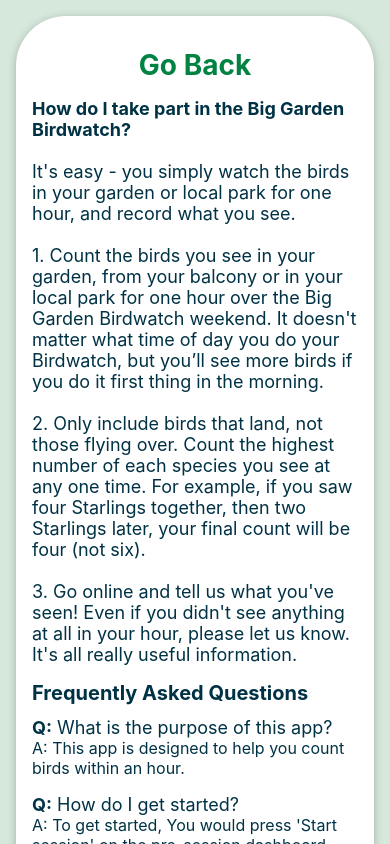
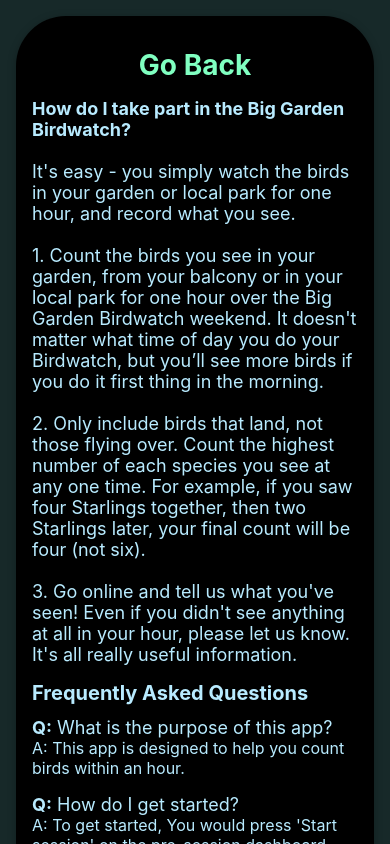
Before and after one commit to Platymek/HumanComputerInteraction-HiFi-Prototype, a React Native app: screen /Help in a window 390 px wide. Built offline with nearby package versions, Linux system fonts and the light colour scheme.

Commit message:
UI updates + new dark mode colors added

```diff
--- a/App.js
+++ b/App.js
@@ -4,6 +4,7 @@ import { NavigationContainer } from '@react-navigation/native';
 import { createNativeStackNavigator } from '@react-navigation/native-stack';
 
 import lightColors from './ColorsUpdated'
+import darkColors from './ColorsDark'
 import birds from './Birds'
 
 import SignUp from './pages/SignUp';
@@ -100,7 +101,7 @@ function App() {
     const [log, setLog] = useState({});
 
     // current list of colours (defaults to lightColors from Colors.js)
-    const [colors, setColors] = useState(lightColors);
+    const [colors, setColors] = useState(darkColors);
 
     // index of bird on info page
     const [infoIndex, setInfoIndex] = useState(0);
--- /dev/null
+++ b/ColorsDark.js
@@ -0,0 +1,29 @@
+
+const colorsDark = [
+
+    // light green (certain highlights)
+    "#4d40cb",
+
+    // white
+    "#000",
+
+    // dark green (text)
+    "#B8EBFF",
+
+    // medium green (buttons)
+    "#80FFC1",
+
+    // grey (backdrops)
+    "#ababab",
+
+    // red (alt colour)
+    "#EF8876",
+
+    // red (dark alt colour)
+    "#EDBABD",
+
+    // light grey (background colour)
+    "#172929",
+]
+
+export default colorsDark
--- a/pages/Help.js
+++ b/pages/Help.js
@@ -11,8 +11,9 @@ export default function HelpPage({ navigation, route }) {
       style={{
 
         flex: 1,
-        maxWidth: 500,
-        alignSelf:'center',
+        alignSelf: 'center',
+        backgroundColor: colors[1],
+        width: '100%',
       }}
     >
       <StatusBar
@@ -22,7 +23,13 @@ export default function HelpPage({ navigation, route }) {
           barStyle='dark-content'
       />
       <View style={{ flex: 1, alignItems: 'center', justifyContent: 'center', padding: 16, backgroundColor: colors[7], }}>
-        <Container colors={colors} >
+        <Container colors={colors}
+
+            style={{
+
+                maxWidth: 500,
+            }}
+        >
           <BigButton
 
             colors={colors}
--- a/pages/templates/Main.js
+++ b/pages/templates/Main.js
@@ -106,7 +106,7 @@ export default function Main(props) {
 			>
 				<View style={{
 
-					maxWidth: 500,
+					maxWidth: 1000,
 					padding: 16,
 					width: '100%',
 					justifyContent: 'center',
--- a/pages/templates/components/BirdContainer.js
+++ b/pages/templates/components/BirdContainer.js
@@ -22,11 +22,15 @@ export default function BirdContainer(props) {
 
                 borderRadius: 20,
                 marginBottom: 16,
+                flexDirection: 'row',
+                flexWrap: 'wrap',
+                justifyContent: 'space-between',
             }}
         >
             <View style={{
 
                 width: '100%',
+                maxWidth: 300,
 
                 flexDirection: 'row',
                 flexWrap: 'wrap',
@@ -62,11 +66,12 @@ export default function BirdContainer(props) {
                 style={{
 
                     flexDirection: 'row',
-                    flexWrap: 'wrap',
                     justifyContent: 'space-between',
                     alignItems: 'center',
+                    alignSelf: 'flex-end',
                     width: '100%',
                     marginBottom: -8,
+                    maxWidth: 300,
                 }}
             >
                 {props.children}
```
